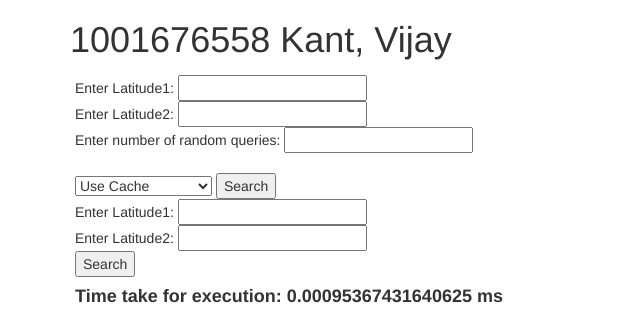
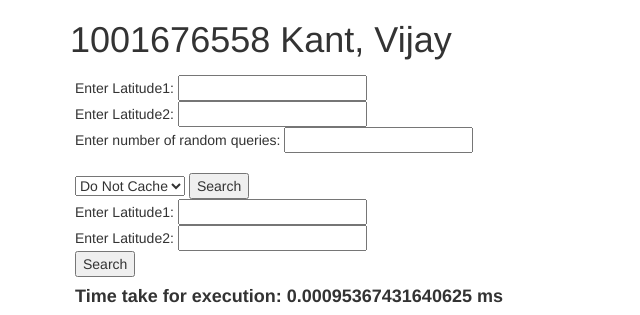
Before and after one commit to vijaykant009/assign03, a Flask app: page / in a window 1280 px wide. Shown: the top 315 px of the page, without its empty margins (0-640 px from the left). Run offline with Flask 2, Linux system fonts and the light colour scheme; data that the repository does not hold is empty; some libraries are stand-ins or nearby versions.

Commit message:
Update index.html

```diff
--- a/templates/index.html
+++ b/templates/index.html
@@ -47,8 +47,8 @@
             Enter number of random queries: <input type="text" name="count"><br><br>
 
             <select name="Cache">
-                <option value="1">Use Cache</option>
-                <option value="0">Do not Use Cache</option>
+                <option value="0">Do Not Cache</option>
+                <option value="1"> Use Cache</option>
             </select>
             <input type="submit" value="Search">
          </form>
```
